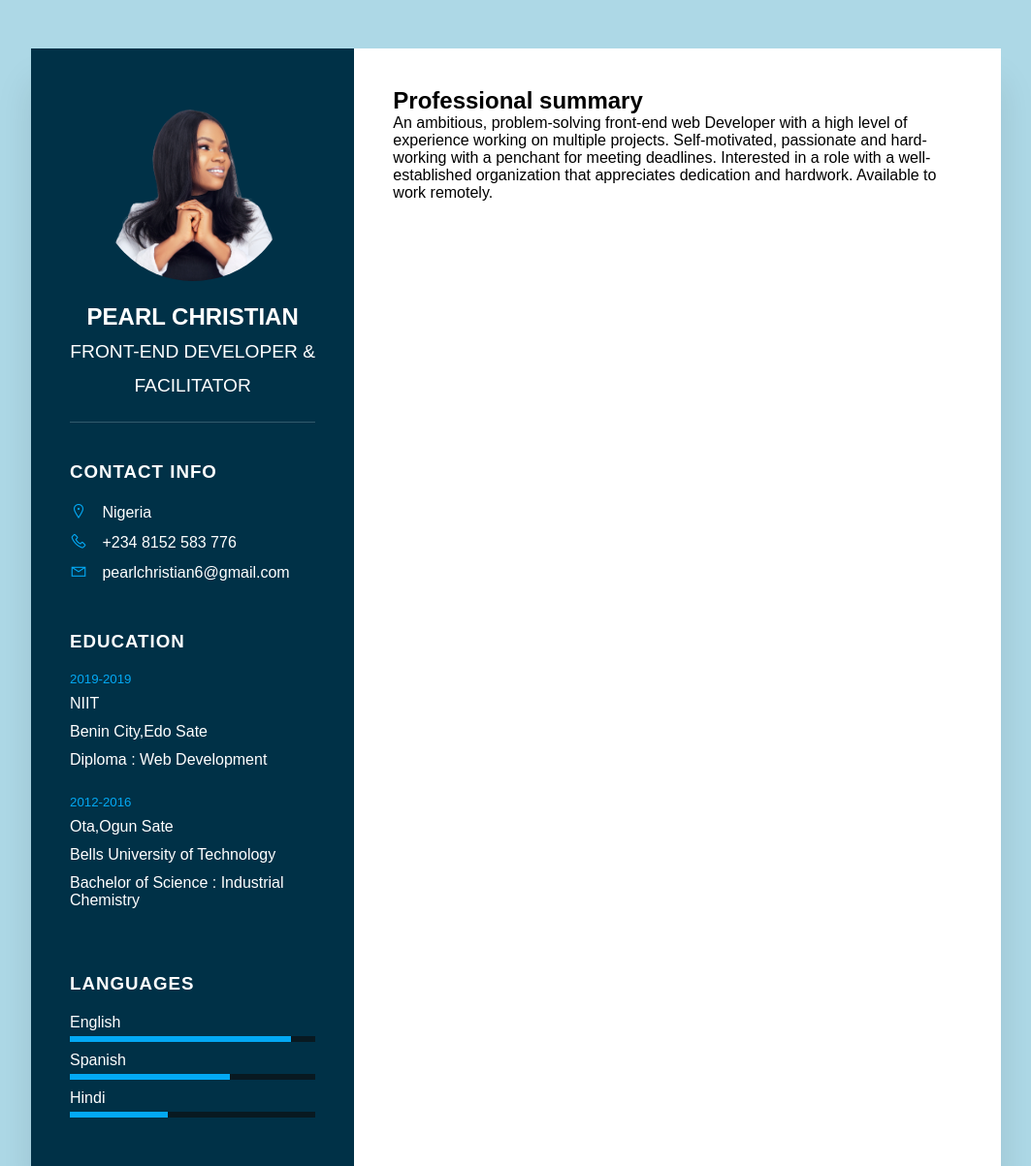
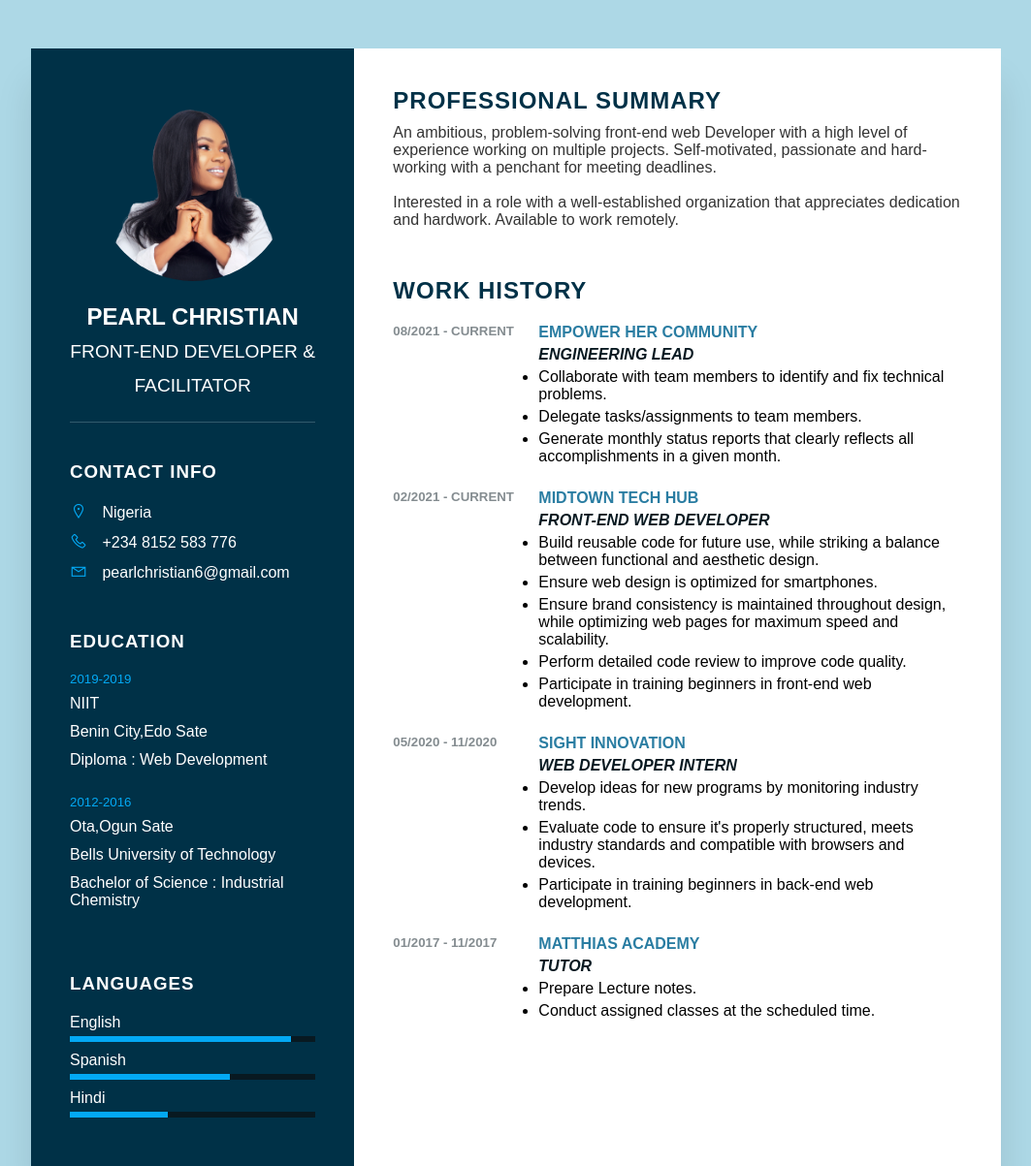
Before and after one commit to Pearly-c/Pearly-c.github.io, a plain HTML site: page index.html in a window 1280 px wide. Shown: the top 1203 px of the page at 97% size, without its empty margins (108-1171 px from the left). Drawn offline with nearby package versions, Linux system fonts and the light colour scheme; a web font is replaced by a local one.

Commit message:
professionary summary and work summary done

```diff
--- a/index.html
+++ b/index.html
@@ -111,9 +111,104 @@
                     An ambitious, problem-solving front-end web Developer
                     with a high level of experience working on multiple projects.
                     Self-motivated, passionate and hard-working with a penchant for meeting
-                    deadlines. Interested in a role with a well-established organization that
+                    deadlines. <br><br> Interested in a role with a well-established organization that
                     appreciates dedication and hardwork. Available to work remotely.
                 </p>
+            </div>
+            <div class="about">
+                <h2 class="title2">Work History</h2>
+                <div class="box duties">
+                    <div class="year">
+                        <h5>08/2021 - Current</h5>
+                    </div>
+                    <div class="text">
+                        <h4 class="company">Empower Her Community</h4>
+                        <h4 class="role">Engineering Lead</h4>
+                        <ul>
+                            <li>
+                                Collaborate with team members to
+                                identify and fix technical problems.
+                            </li>
+                            <li>
+                                Delegate tasks/assignments to team members.
+                            </li>
+                            <li>
+                                Generate monthly status reports that clearly reflects all accomplishments in a given month.
+                            </li>
+                        </ul>
+                    </div>
+                </div>
+
+                <div class="box duties">
+                    <div class="year">
+                        <h5>02/2021 - Current</h5>
+                    </div>
+                    <div class="text">
+                        <h4 class="company">Midtown Tech Hub</h4>
+                        <h4 class="role">Front-End Web Developer</h4>
+                        <ul>
+                            <li>
+                                Build reusable code for future use,
+                                while striking a balance between functional
+                                and aesthetic design.
+                            </li>
+                            <li>
+                                Ensure web design is optimized for smartphones.
+                            </li>
+                            <li>
+                                Ensure brand consistency is maintained throughout design,
+                                while optimizing web pages for maximum speed and scalability.
+                            </li>
+                            <li>
+                                Perform detailed code review to improve code quality.
+                            </li>
+                            <li>
+                                Participate in training beginners in front-end web development.
+                            </li>
+                        </ul>
+                    </div>
+                </div>
+
+                <div class="box duties">
+                    <div class="year">
+                        <h5>05/2020 - 11/2020</h5>
+                    </div>
+                    <div class="text">
+                        <h4 class="company">Sight Innovation</h4>
+                        <h4 class="role">Web Developer Intern</h4>
+                        <ul>
+                            <li>
+                               Develop ideas for new programs by monitoring
+                               industry trends.
+                            </li>
+                            <li>
+                                Evaluate code to ensure it's properly structured,
+                                meets industry standards and compatible with browsers and devices.
+                            </li>
+                            <li>
+                                Participate in training beginners in back-end web development.
+                            </li>
+                        </ul>
+                    </div>
+                </div>
+
+                <div class="box duties">
+                    <div class="year">
+                        <h5>01/2017 - 11/2017</h5>
+                    </div>
+                    <div class="text">
+                        <h4 class="company">Matthias Academy</h4>
+                        <h4 class="role">Tutor</h4>
+                        <ul>
+                            <li>
+                               Prepare Lecture notes.
+                            </li>
+                            <li>
+                                Conduct assigned classes at the scheduled time.
+                            </li>
+                        </ul>
+                    </div>
+                </div>
             </div>
         </div>
         <!--Right side details end -->
--- a/style.css
+++ b/style.css
@@ -22,10 +22,13 @@ a{
 
 /* ======================== Variables ========================*/
 :root{
+    --pale-blue: #2a7da2;
     --light-blue: #03a9f4;
     --lighter-blue: lightblue;
     --dark-blue: #003147;
     --darker-blue: #081921;
+    --dark-grey: #333;
+    --light-grey: #848c90;
     --white: #fff;
 }
 
@@ -167,4 +170,48 @@ body{
     background: var(--white);
     padding: 40px;
 }
+.about{
+    margin-bottom: 50px;
+}
+.about:last-child{
+    margin-bottom: 0;
+}
+.title2{
+    color: var(--dark-blue);
+    text-transform: uppercase;
+    letter-spacing: 1px;
+    margin-bottom: 10px;
+}
+p{
+    color: var(--dark-grey);
+}
+.about .box{
+    display: flex;
+    flex-direction: row;
+    margin: 20px 0;
+}
+.about .box .year{
+    min-width: 150px;
+}
+.about .box .year h5{
+    text-transform: uppercase;
+    color: var(--light-grey);
+    font-weight: 600;
+}
+.about .box .text .company{
+    text-transform: uppercase;
+    color: var(--pale-blue);
+    font-size: 16px;
+    padding-bottom: 5px;
+}
+.about .box .text .role{
+    text-transform: uppercase;
+    color: var(--darker-blue);
+    font-size: 16px;
+    padding-bottom: 5px;
+    font-style: italic;
+}
+.about .duties li{
+    padding-bottom: 5px;
+}
 /* ======================== Right side details end ========================*/
```
